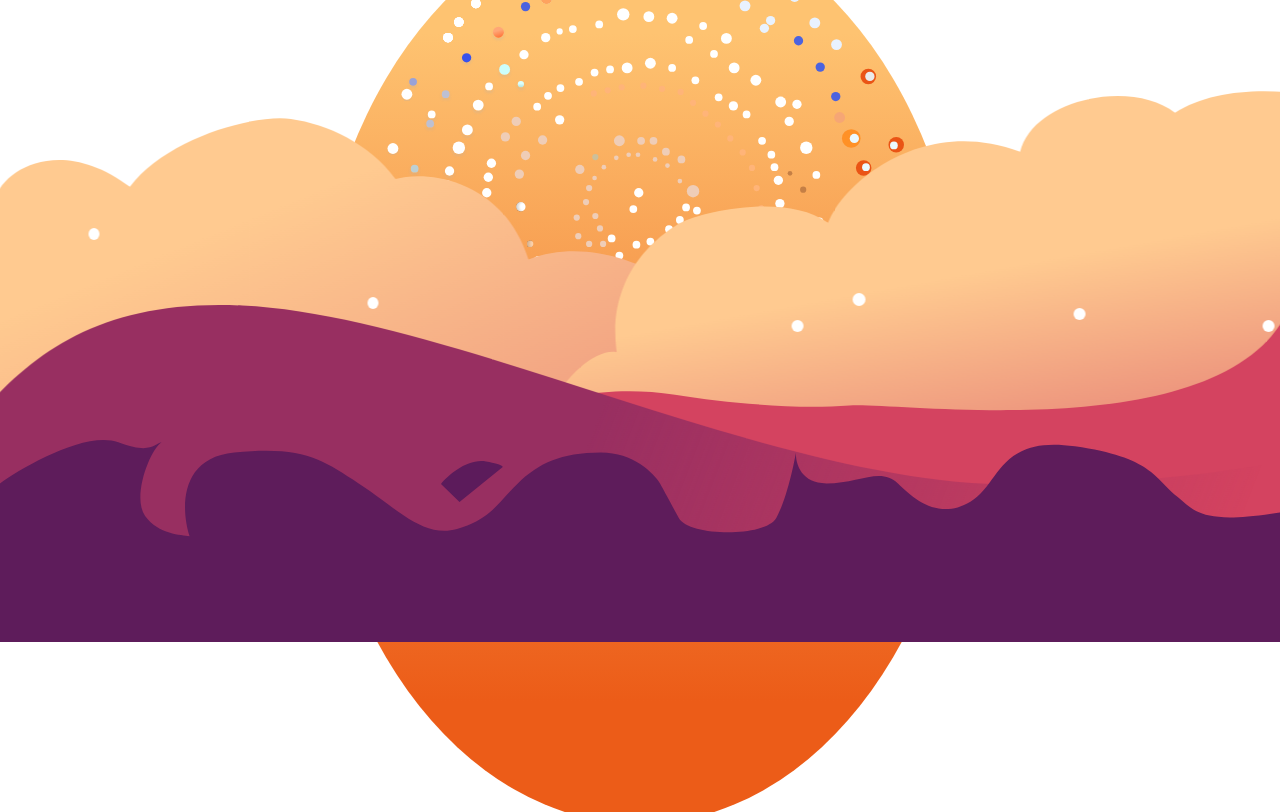
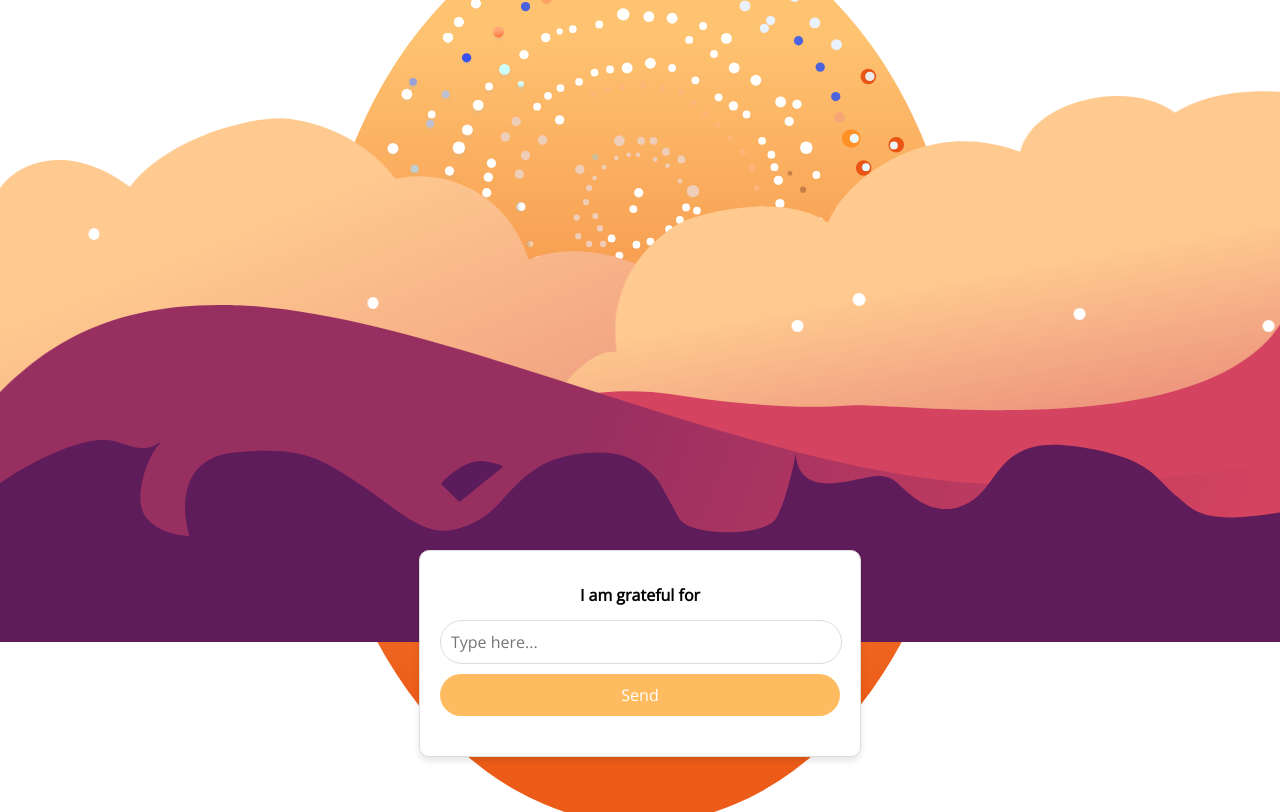
Before and after one commit to annie-mcdougall/mumdala, a plain HTML site: page index.html in a window 1280 px wide. Shown: the part 158-970 px from the top of the page. Drawn offline with nearby package versions, Linux system fonts and the light colour scheme.

Commit message:
adding gratitude card

```diff
--- a/index.html
+++ b/index.html
@@ -1022,6 +1022,118 @@
 </div>
 </div>
 
+<div class="gratitude-card">
+
+    <title>Gratitude Card</title>
+    <style>
+        /* Card container */
+        .card {
+            max-width: 400px;
+            margin: 0 auto;
+            padding: 20px;
+            border: 1px solid #ddd;
+            border-radius: 10px;
+            background-color: #fff;
+            box-shadow: 0 4px 6px rgba(0, 0, 0, 0.1);
+            z-index: 7;
+            position: relative; /* Ensure the card can be positioned */
+            z-index: 7; /* Set a higher z-index to display on top of clouds */
+            top: 700px; /* Position the card 500px from the top */
+        }
+
+          /* Text field */
+          .text-field {
+            width: 95%;
+            padding: 10px;
+            margin-right: 10px;
+            margin-bottom: 10px;
+            border: 1px solid #ddd;
+            border-radius: 30px;
+            font-size: 16px;
+            font-family: 'Open Sans', sans-serif;
+        }
+
+
+         /* Send button */
+         .send-button {
+            display: block;
+            width: 100%;
+            padding: 10px;
+            background-color: #FEBB5F;
+            color: #fff;
+            border: none;
+            border-radius: 30px;
+            font-size: 16px;
+            text-align: center;
+            cursor: pointer;
+            font-family: 'Open Sans', sans-serif;
+            transition: background-color 0.3s ease;
+        }
+
+
+
+        /* Entries container */
+        .entries {
+            margin-top: 20px;
+        }
+
+        /* Individual entry */
+        .entry {
+            background-color: #9F447C; /* Entry background color */
+            padding: 20px;
+            border-radius: 30px;
+            margin-bottom: 10px;
+            color: #fff;
+            font-family: 'Open Sans', sans-serif;
+
+        }
+
+        /* Center the message */
+        .message {
+            text-align: center;
+            font-size: 16px;
+            font-family: 'Open Sans', sans-serif;
+        }
+    </style>
+<body>
+    <div class="card">
+        <h2 class="message">I am grateful for</h2>
+        <div class="send-button-container">
+            <div class="text-field-container">
+                <input type="text" class="text-field" id="gratitudeEntry" placeholder="Type here..." onkeydown="handleKeyDown(event)">
+            </div>
+            <button class="send-button" onclick="addEntry()">Send</button>  <!-- changed back to just say send -->
+        </div>
+        <div class="entries" id="entriesContainer">
+            <!-- Gratitude entries will be added here -->
+        </div>
+    </div>
+
+    <script>
+        function addEntry() {
+            const entryText = document.getElementById('gratitudeEntry').value;
+            if (entryText.trim() !== '') {
+                const entriesContainer = document.getElementById('entriesContainer');
+                const entryDiv = document.createElement('div');
+                entryDiv.classList.add('entry');
+                entryDiv.textContent = entryText;
+                // Prepend the new entry to the beginning of the container
+            entriesContainer.insertBefore(entryDiv, entriesContainer.firstChild);
+                document.getElementById('gratitudeEntry').value = '';
+            }
+        }
+
+        function handleKeyDown(event) {
+            if (event.key === 'Enter') {
+                addEntry();
+            }
+        }
+    </script>
+
+</div>
+</body>
+</html>
+
 
 
 
--- a/styles.css
+++ b/styles.css
@@ -69,6 +69,10 @@ body{
     z-index: 6;
 }
 
+.card {
+    z-index: 7;
+}
+
 @keyframes wind{
     0%, 100% {
         transform: translateX(0); /* Start and end position */
```
